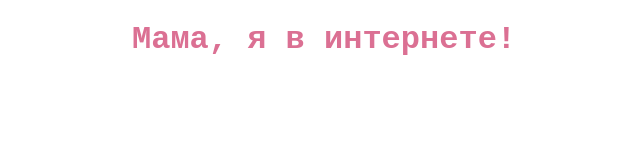
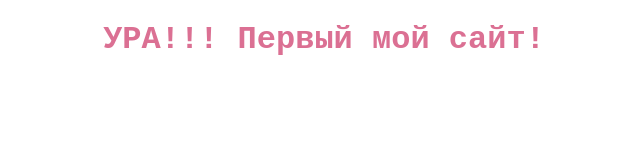
Before and after one commit to DzianisKulikou/1htmlproject, a plain HTML site: page index.html in a window 1280 px wide. Shown: the whole page, without its empty margins (316-956 px from the left). Drawn offline with Linux system fonts and the light colour scheme.

Commit message:
Add files via upload

```diff
--- a/index.html
+++ b/index.html
@@ -9,6 +9,6 @@
     <title>ITC</title>
   </head>
   <body>
-    <h1>Мама, я в интернете!</h1>
+    <h1>УРА!!! Первый мой сайт!</h1>
   </body>
 </html>
```
